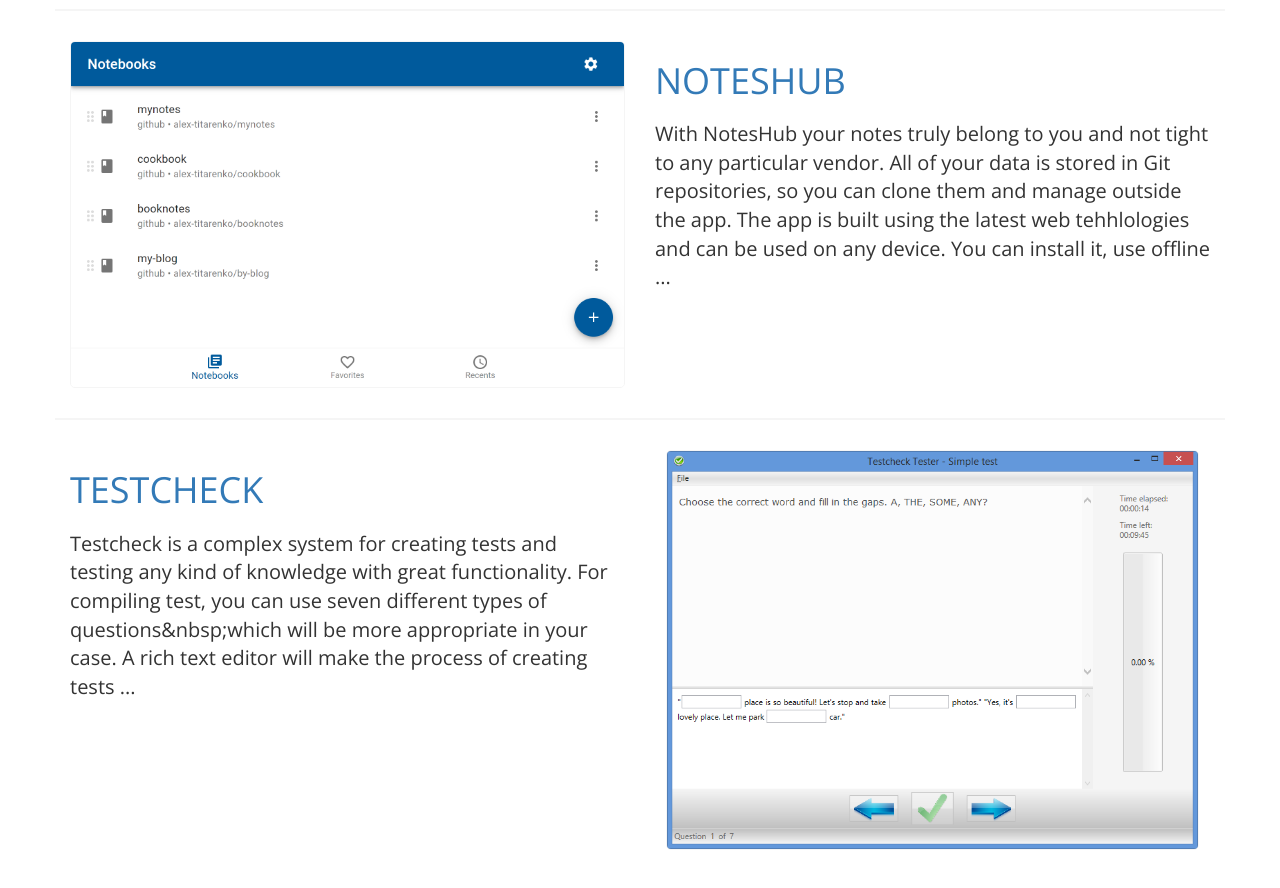
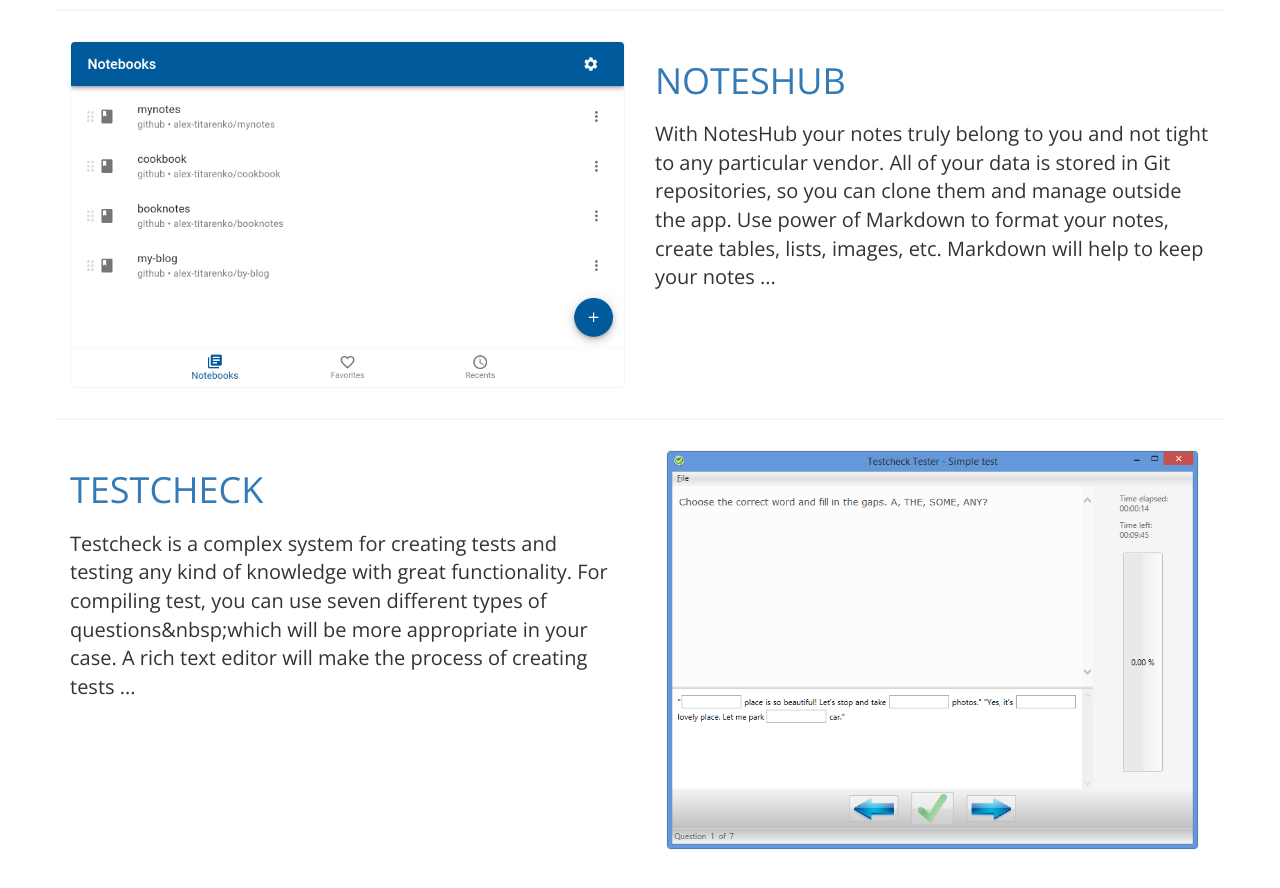
Before and after one commit to alex-titarenko/alextitarenko, a Next.js app: page /projects in a window 1280 px wide. Shown: the part 1620-2508 px from the top of the page. Built offline with nearby package versions, Linux system fonts and the light colour scheme.

Commit message:
update texts

```diff
--- a/data/projects.ts
+++ b/data/projects.ts
@@ -426,12 +426,14 @@ const projects: Project[] = [
     twitterPage: 'https://twitter.com/noteshubapp',
     description: `
     <p>With NotesHub your notes truly belong to you and not tight to any particular vendor. All of your data is stored in Git repositories, so you can clone them and manage outside the app.</p>
-    <p>The app is built using the latest web tehhlologies and can be used on any device. You can install it, use offline without any network connectivity and experience all other bennefits of native-like application without compromise.</p>`,
+    <p>Use power of Markdown to format your notes, create tables, lists, images, etc. Markdown will help to keep your notes in the same style regardless if you copied text from the internet or wrote from scratch, so no more different font-faces, font sizes, colors.</p>
+    <p>Get the native app-like experience with modern progressive web application with no compromise. It means that you can use the application literally on any device. You can install it, use offline or just as website. In any case the application UI will adopt to your screen size that you can enjoy it and be productive.</p>`,
     keyFeatures: [
       'Works offline',
       'No vendor lock-in',
       'Periodic background sync of data',
       'Fully cross-platform',
+      'Adaptive UI',
       'Supports dark theme',
       'Markdown preview with scroll sync',
       'Automatic merge conflicts resolution',
```
